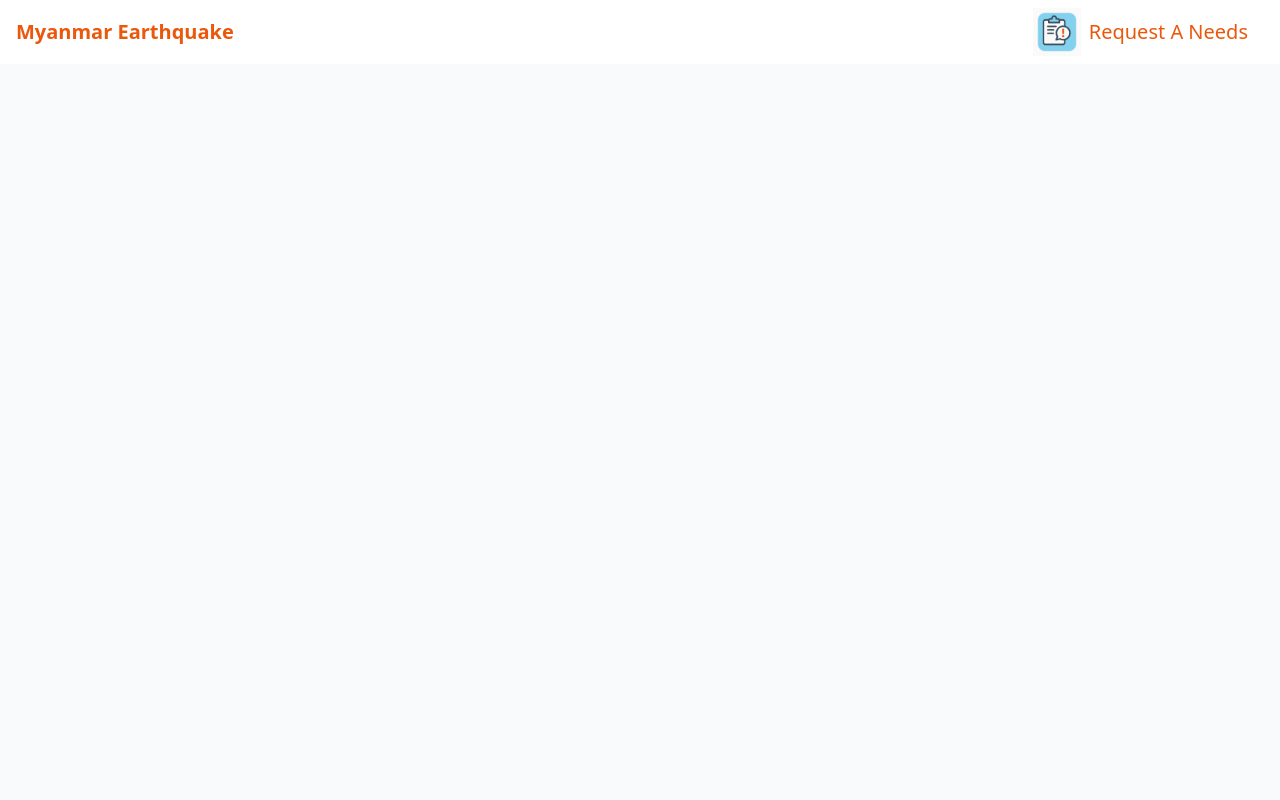
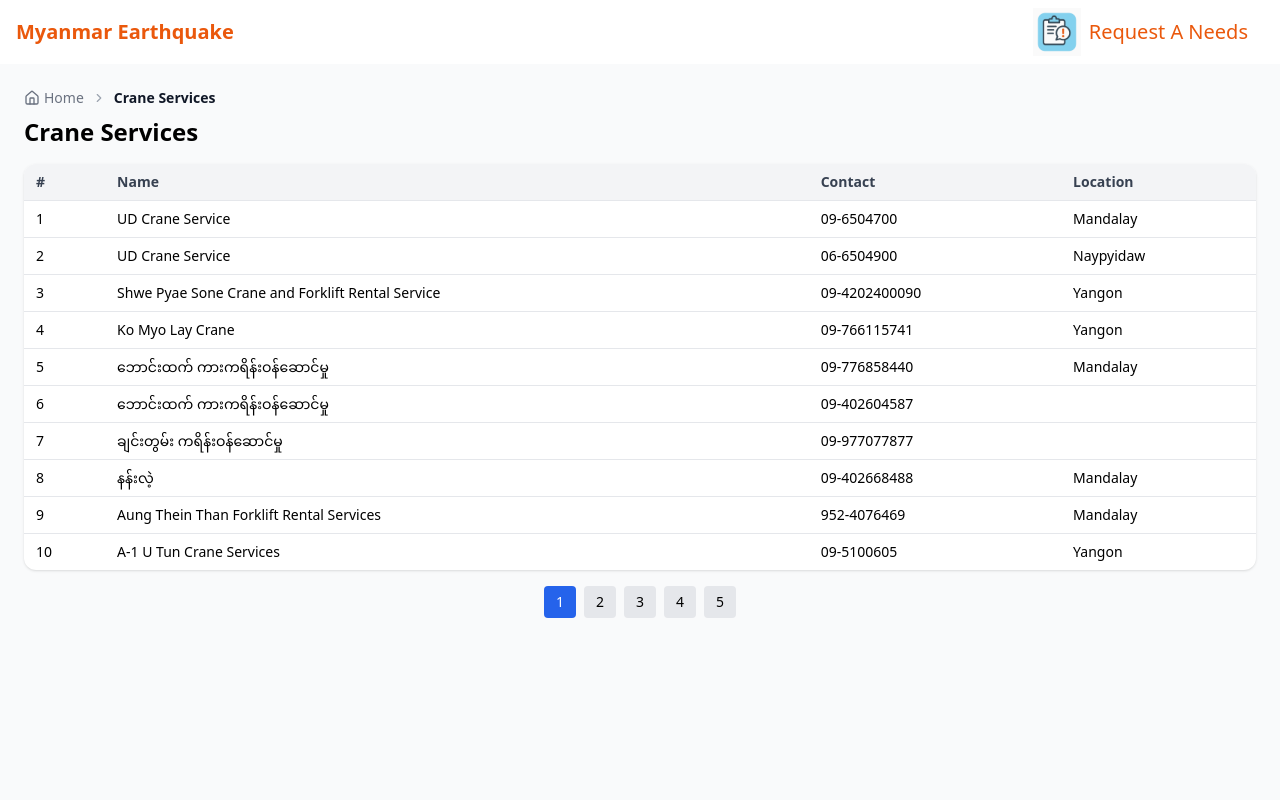
Before and after one commit to thineikhaing/mmquake, a React (Vite) app: page /crane in a window 1280 px wide. Shown: the top 800 px of the page. Built offline with nearby package versions, Linux system fonts and the light colour scheme.

Commit message:
fea: add crane services

```diff
--- a/src/App.tsx
+++ b/src/App.tsx
@@ -3,6 +3,7 @@ import DashboardPage from "./pages/DashboardPage";
 import RescueTeamsPage from "./pages/RescueTeamsPage";
 import CommunitiesPage from "./pages/CommunitiesPage";
 import ChargingPage from "./pages/ChargingPage";
+import CranePage from "./pages/CranePage";
 import SubmitAndDisplayNeeds from "./pages/SubmitAndDisplayNeeds";
 import Header from "./components/Header";
 import Footer from "./components/Footer";
@@ -32,6 +33,7 @@ function App() {
           <Route path="/rescue-teams" element={<RescueTeamsPage />} />
           <Route path="/community-services" element={<CommunitiesPage />} />
           <Route path="/charging-stations" element={<ChargingPage />} />
+          <Route path="/crane" element={<CranePage />} />
           <Route path="/community-needs" element={<SubmitAndDisplayNeeds />} />
         </Routes>
         {needRefresh && <UpdatePrompt onUpdate={() => updateSW(true)} />}
--- a/src/components/Dashboard/InfoGrid.tsx
+++ b/src/components/Dashboard/InfoGrid.tsx
@@ -1,7 +1,7 @@
 // src/components/Dashboard/InfoGrid.tsx
 import React, { JSX } from "react";
 import { useNavigate } from "react-router-dom";
-import { Shield, HandHelping, BatteryCharging } from "lucide-react";
+import { Shield, HandHelping, BatteryCharging, Truck } from "lucide-react";
 
 interface InfoCard {
   title: string;
@@ -13,13 +13,6 @@ interface InfoCard {
 }
 
 const cards: InfoCard[] = [
-  // {
-  //   type: 'missing',
-  //   title: 'Missing Persons',
-  //   icon: <Users size={28} />,
-  //   description: 'Reported missing individuals in affected areas.',
-  //   route: '/missing-persons',
-  // },
   {
     type: "rescue",
     title: "Rescue Teams",
@@ -27,6 +20,14 @@ const cards: InfoCard[] = [
     description: "Teams deployed for search and rescue operations.",
     mmDescription: "ကယ်ဆယ်ရေးအဖွဲ့များနှင့် အရေးပေါ်တုံ့ပြန်သူများကို ရှာဖွေပါ",
     route: "/rescue-teams",
+  },
+    {
+    type: 'crane',
+    title: 'Crane Services',
+    icon: <Truck size={28} />,
+    description: 'Find free crane services for rescue operations',
+    mmDescription: "ကယ်ဆယ်ရေးလုပ်ငန်းများအတွက် အခမဲ့ကရိန်းဝန်ဆောင်မှုများကို ရှာဖွေပါ",
+    route: '/crane',
   },
   {
     type: "community",
--- a/src/components/Dashboard/SubNavTabs.tsx
+++ b/src/components/Dashboard/SubNavTabs.tsx
@@ -25,7 +25,7 @@ const SubNavTabs: React.FC<Props> = ({ onSelect }) => {
             : "bg-white text-gray-700 border-gray-300 hover:bg-blue-50"
         }`}
       >
-        <Landmark size={16} /> Fundraising Organizations
+        <Landmark size={16} /> Verified Fundraising Organizations
       </button>
       <button
         onClick={() => handleClick("campaigns")}
--- a/src/components/Dashboard/VerifiedFundraisers.tsx
+++ b/src/components/Dashboard/VerifiedFundraisers.tsx
@@ -21,7 +21,7 @@ const fundraisers: Fundraiser[] = [
     region: "Myanmar",
     flag: "🇲🇲",
     goal: 20000,
-    raised: 14200,
+    raised: 16770,
     image: "/images/fundraisers/mer.png",
   },
   {
@@ -32,7 +32,7 @@ const fundraisers: Fundraiser[] = [
     region: "Singapore",
     flag: "🇸🇬",
     goal: 10000,
-    raised: 67167,
+    raised: 68652,
     image: "/images/fundraisers/lions.png",
   },
   {
@@ -42,7 +42,7 @@ const fundraisers: Fundraiser[] = [
     region: "Global",
     flag: "🌐",
     goal: 150000000,
-    raised: 1032219734,
+    raised: 1081066909,
     image: "/images/fundraisers/spring-rev.png",
   },
   {
@@ -52,7 +52,7 @@ const fundraisers: Fundraiser[] = [
     region: "UK",
     flag: "🇬🇧",
     goal: 140000,
-    raised: 144195,
+    raised: 146042,
     image: "/images/fundraisers/gofundme.png",
   },
 ];
--- a/src/pages/CommunitiesPage.tsx
+++ b/src/pages/CommunitiesPage.tsx
@@ -47,7 +47,7 @@ const CommunitiesPage: React.FC = () => {
 
       <div className="">
         <div className="flex justify-between items-center mb-4">
-        <h1 className="text-2xl font-bold">Communities Services</h1>
+          <h1 className="text-2xl font-bold">Communities Services</h1>
         </div>
         <div className="overflow-x-auto bg-white rounded-xl shadow">
           <table className="min-w-full text-sm text-left">
--- /dev/null
+++ b/src/pages/CranePage.tsx
@@ -0,0 +1,101 @@
+// src/pages/RescueTeamsPage.tsx
+import React, { useEffect, useState } from 'react';
+import Papa from 'papaparse';
+import { Home, ChevronRight } from "lucide-react";
+import { Link } from "react-router-dom";
+
+interface Crane {
+  Name: string;
+  Contact: string;
+  Location: string;
+}
+
+const CranePage: React.FC = () => {
+  const [data, setData] = useState<Crane[]>([]);
+  const [currentPage, setCurrentPage] = useState(1);
+  const perPage = 10;
+
+  useEffect(() => {
+    fetch('/data/crane_service.csv')
+      .then((res) => res.text())
+      .then((text) => {
+        Papa.parse<Crane>(text, {
+          header: true,
+          complete: (results) => setData(results.data),
+        });
+      });
+  }, []);
+
+  const indexOfLast = currentPage * perPage;
+  const indexOfFirst = indexOfLast - perPage;
+  const currentData = data.slice(indexOfFirst, indexOfLast);
+  const totalPages = Math.ceil(data.length / perPage);
+
+  return (
+    <>
+            <nav className="flex items-center text-sm text-gray-600 space-x-2">
+        <Link
+          to="/"
+          className="flex items-center text-gray-500 hover:text-gray-700"
+        >
+          <Home size={16} className="mr-1" />
+          <span>Home</span>
+        </Link>
+        <ChevronRight size={14} className="text-gray-400" />
+        <span className="font-semibold text-gray-900">
+         Crane Services
+        </span>
+      </nav>
+
+      <div>
+      <div className="flex justify-between items-center mb-4">
+        <h1 className="text-2xl font-bold">Crane Services</h1>
+        </div>
+      <div className="overflow-x-auto bg-white rounded-xl shadow">
+        <table className="min-w-full text-sm text-left">
+          <thead className="bg-gray-100 text-gray-700">
+            <tr>
+              <th className="px-3 py-2">#</th>
+              <th className="px-3 py-2">Name</th>
+              <th className="px-3 py-2">Contact</th>
+              <th className="px-3 py-2">Location</th>
+            </tr>
+          </thead>
+          <tbody>
+            {currentData.map((team, index) => (
+              <tr key={index} className="border-t hover:bg-gray-50">
+                <td className="px-3 py-2">{indexOfFirst + index + 1}</td>
+                <td className="px-3 py-2">{team.Name}</td>
+                <td className="px-3 py-2">{team.Contact}</td>
+                <td className="px-3 py-2">{team.Location}</td>
+              </tr>
+            ))}
+          </tbody>
+        </table>
+      </div>
+
+      {/* Pagination */}
+      {totalPages > 1 && (
+        <div className="flex justify-center mt-4 gap-2">
+          {Array.from({ length: totalPages }, (_, i) => (
+            <button
+              key={i + 1}
+              onClick={() => setCurrentPage(i + 1)}
+              className={`w-8 h-8 text-sm rounded ${
+                currentPage === i + 1
+                  ? 'bg-blue-600 text-white'
+                  : 'bg-gray-200 hover:bg-gray-300'
+              }`}
+            >
+              {i + 1}
+            </button>
+          ))}
+        </div>
+      )}
+    </div>
+    </>
+
+  );
+};
+
+export default CranePage;
--- a/src/pages/SubmitAndDisplayNeeds.tsx
+++ b/src/pages/SubmitAndDisplayNeeds.tsx
@@ -110,10 +110,11 @@ const SubmitAndDisplayNeeds: React.FC = () => {
 
   return (
     <div className="space-y-12 bg-gray-50 min-h-screen">
-      <div className="bg-white rounded-xl shadow-md">
-        <h2 className="text-xl font-semibold mb-4">
-          Requested Community Needs
-        </h2>
+
+      <div className="bg-white p-6 rounded-xl shadow-md">
+      <div className="flex justify-between items-center">
+        <h1 className="text-2xl font-bold">Requested Needs</h1>
+      </div>
         {needs.length === 0 ? (
           <p className="text-sm text-gray-600">No verified needs yet.</p>
         ) : (
@@ -141,7 +142,10 @@ const SubmitAndDisplayNeeds: React.FC = () => {
                           ✔ Yes
                         </span>
                       ) : (
-                        <span className="text-red-500 font-medium"> Not yet</span>
+                        <span className="text-red-500 font-medium">
+                          {" "}
+                          Not yet
+                        </span>
                       )}
                     </td>
                   </tr>
```
